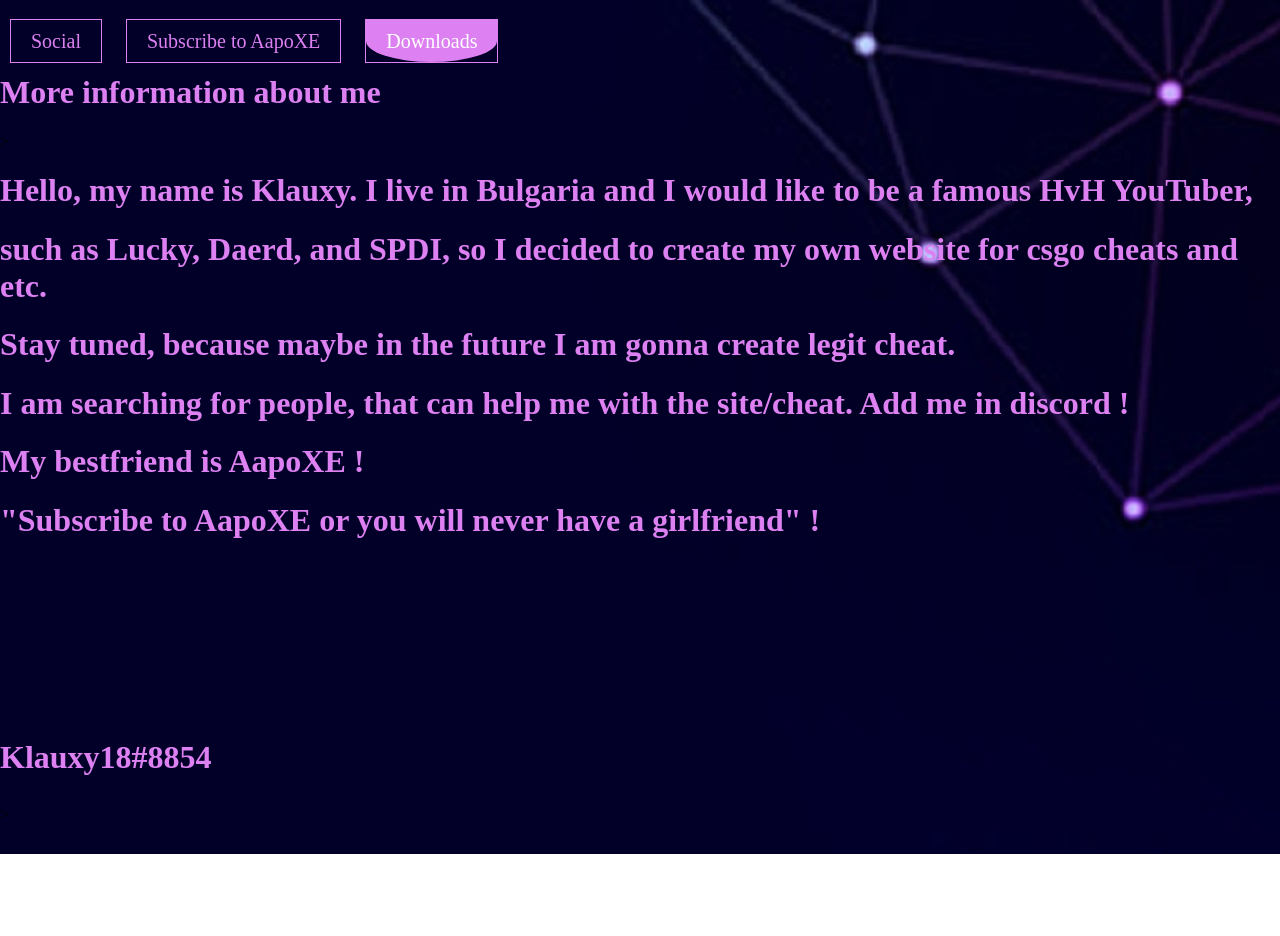
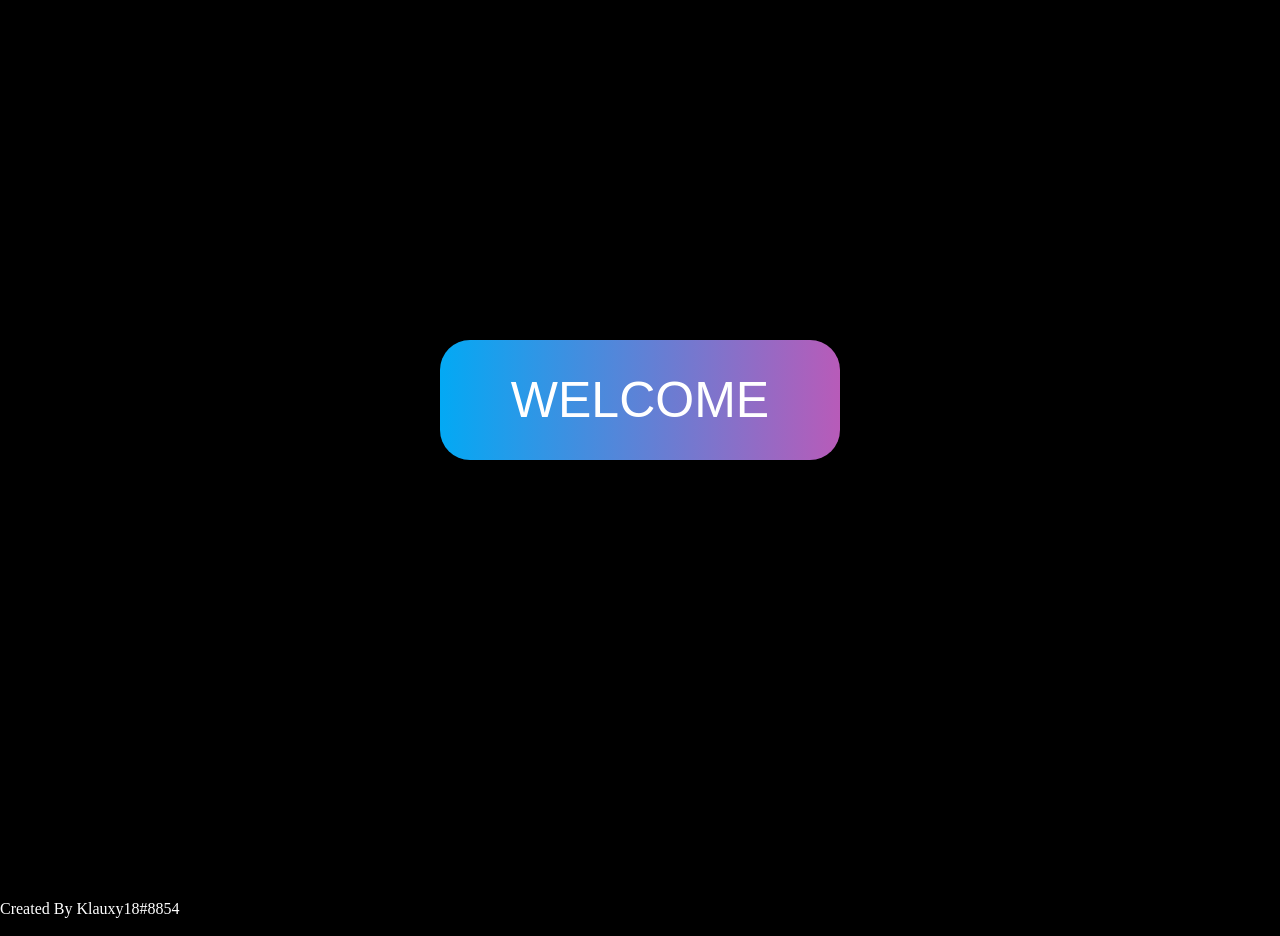
Before and after one commit to Klauxy18/Klauxy18.github.io, a plain HTML site: page index.html in a window 1280 px wide. Before the commit the page ends 854 px from the top, so only its background shows below. Drawn offline with Linux system fonts and the light colour scheme.

Commit message:
Add files via upload

```diff
--- a/index.html
+++ b/index.html
@@ -1,31 +1,14 @@
+<!DOCTYPE html>
 <html>
 <head>
-
-    <title>HvH</title>
+<title>Glowing Buttons</title>
+<link rel="stylesheet" type="text/css" href="style1.css">
 </head>
 <body>
-
-        <link rel="stylesheet" href="style.css">
-        <meta charset="utf-8">
-    <div class="container"
-    <a></а>
-  <a href="Socials.html" class="btn btn1">Social</a>
-  <a href="https://www.youtube.com/channel/UCL3moSxuaUeAUK7dE0QdiMw" class="btn btn2">Subscribe to AapoXE</a>
-  <a href="Downloads.html" class="btn btn3">Downloads</a>
-
-              <h1><strong>More information about me </strong></h1>>
-
-        <h1>Hello, my name is Klauxy. I live in Bulgaria and I would like to be a famous  HvH YouTuber,</h1>
-        <h1>such as Lucky, Daerd, and SPDI, so I decided to create my own website for csgo cheats and etc.</h1>
-        <h1>Stay tuned, because maybe in the future I am gonna create legit cheat.</h1>
-        <h1>I am searching for people, that can help me with the site/cheat. Add me in discord !</h1>
-         <h1>My bestfriend is AapoXE !</h1>
-         <h1>"Subscribe to AapoXE or you will never have a girlfriend" !</h1>
+    <a href="index2.html">Welcome</a>
 
 
-       <h1><footer>Klauxy18#8854</footer></h1>>
-</div>
+
 </body>
-<body background="dx.jpg">
-</body>
+<footer>Created By Klauxy18#8854</footer>>
 </html>
--- a/style.css
+++ b/style.css
@@ -4,8 +4,8 @@ body{
 }
 .container{
   text-align: left ;
-  margin-top: 30px;
-  margin-bottom: 30px;
+  margin-top: 50px;
+  margin-bottom: 0px;
 }
 .btn{
   border: 1px solid #DD80F1;
@@ -83,3 +83,16 @@ h2{
     margin-top: 100px;
     margin-bottom: 30px;
     }
+
+    strong{
+      color: #DD80F1;
+    }
+    strong{
+      text-align: left ;
+      margin-top: 1000px;
+      margin-bottom: 30px;
+      }
+     iframe{
+      margin-top: 200px;
+      margin-left: 20px
+     }
--- /dev/null
+++ b/style1.css
@@ -0,0 +1,65 @@
+body {
+    margin: 0;
+    padding: 0;
+    background: #000;
+}
+a
+{
+ position: absolute;
+ top: 50%;
+ left: 50%;
+ transform: translate(-50%,-50%);
+ width: 400px;
+ height: 120px;
+ text-align: center;
+ line-height: 120px;
+ color:#fff;
+ font-size: 50px;
+ text-transform: uppercase;
+ text-decoration: none;
+ font-family: sans-serif;
+ box-sizing: border-box;
+ background: linear-gradient(90deg, #03a9f4, #f441a5, #ffeb3b, #03a9f4);
+background-size: 400%;
+border-radius: 30px;
+z-index: 1;
+}
+a:hover{
+    animation: animate 8s linear infinite;
+}
+@keyframes animate
+{
+    0%
+    {
+        background-position: 0%;
+    }
+    100%
+    {
+        background-position: 400%;
+    }
+}
+a:before
+{
+content: '';
+position: absolute;
+top: -5px;
+left: -5px;
+right:  -5px;
+bottom: -5px;
+z-index: -1;
+background: linear-gradient(90deg, #03a9f4, #f441a5, #ffeb3b, #03a9f4);
+background-size: 400%;
+border-radius: 40px;
+opacity: 0;
+transition: 0.5s;
+}
+a:hover:before
+{
+filter: blur(20px);
+opacity: 1;
+animation: animate 8s linear infinite;
+}
+footer{
+    margin-top: 900px;
+     color: #fff;
+}
```
Also changed, not shown: Downloads.html (+1 -1 lines), Socials.html (+2 -2 lines), index2.html (added, +34 -0 lines).
